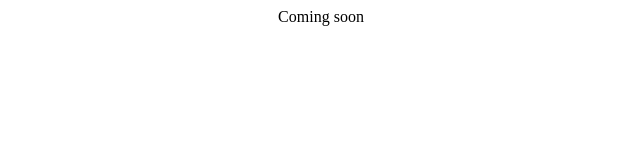
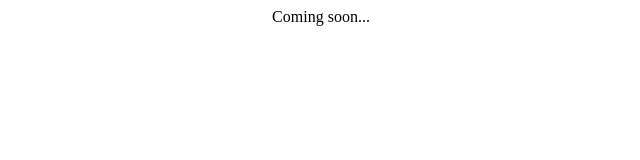
Before and after one commit to shivamsingh262/shivamsingh262.github.io, a plain HTML site: page index.html in a window 1280 px wide. Shown: the full height of the page, 319-959 px from the left. Drawn offline with Linux system fonts and the light colour scheme.

Commit message:
Update index.html

```diff
--- a/index.html
+++ b/index.html
@@ -3,6 +3,6 @@
     <title>Wedding</title>
     </head>
 <body>
-    <center>Coming soon</center>
+    <center>Coming soon...</center>
 </body>
 </html>
```
